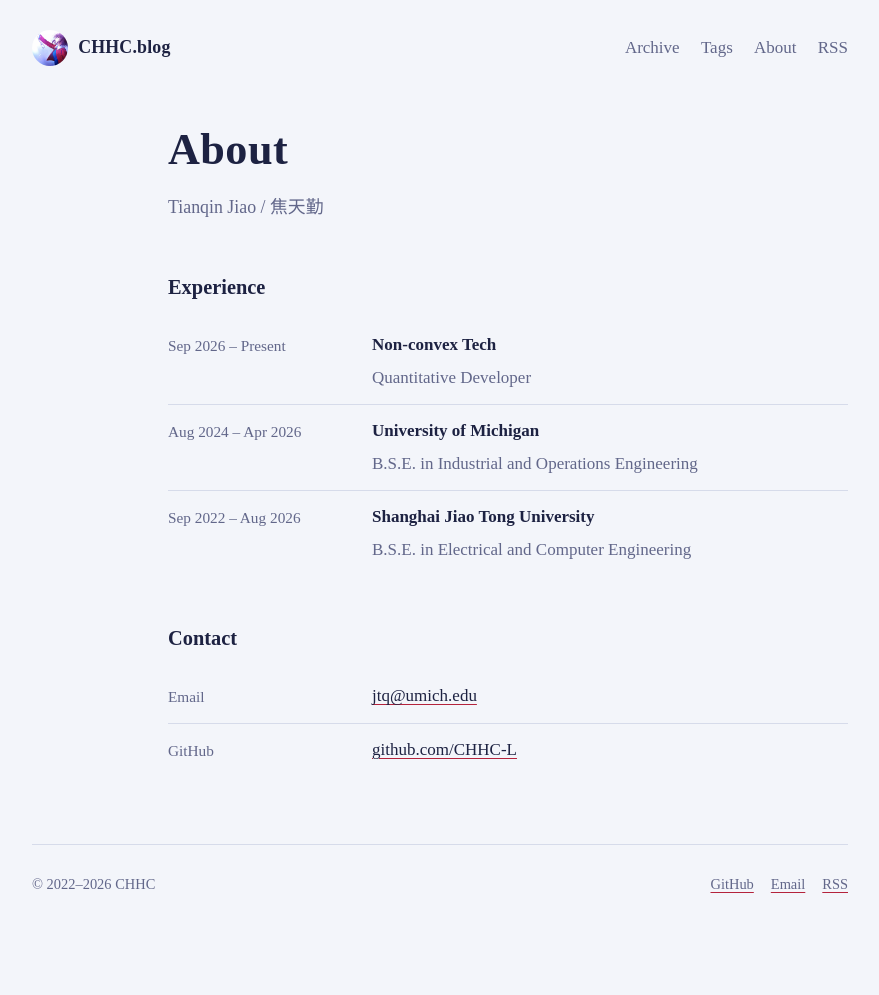
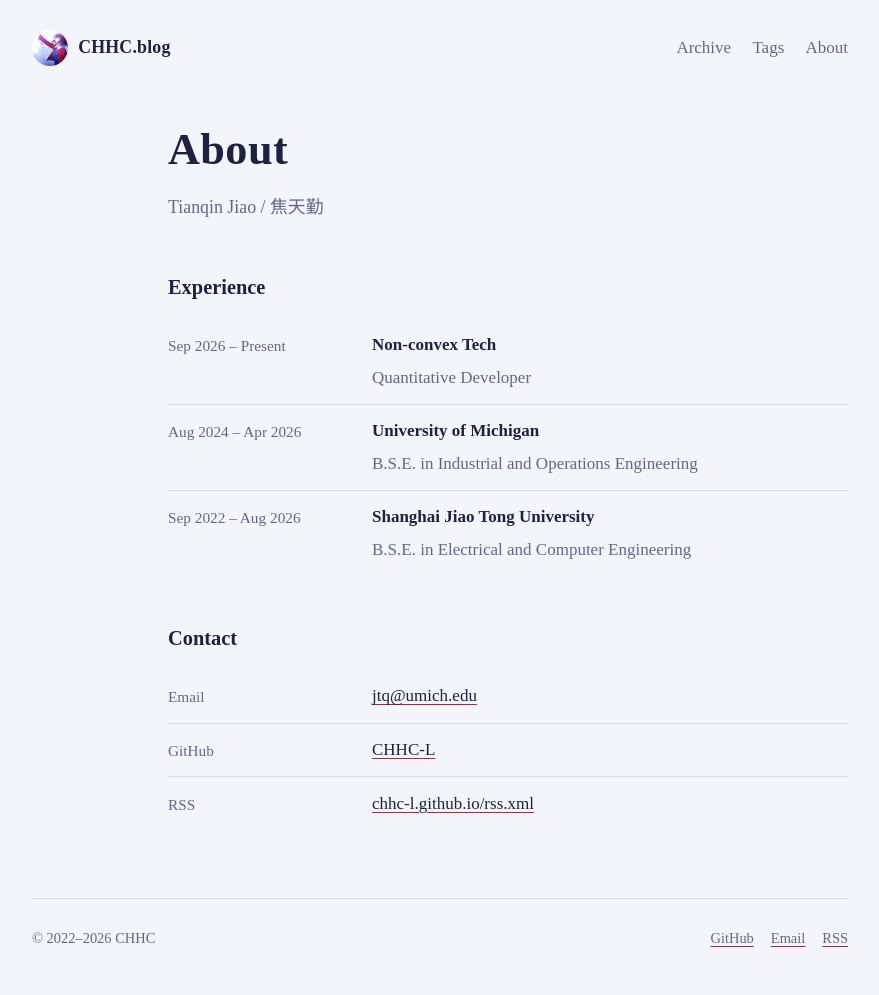
Before and after one commit to CHHC-L/CHHC-L.github.io, an Astro site: page /about in a window 1280 px wide. Shown: the whole page, without its empty margins (200-1079 px from the left). Before the commit the page ends 941 px from the top, so only its background shows below. Built offline with nearby package versions, Linux system fonts and the light colour scheme; Astro itself is replaced by a stand-in of ours.

Commit message:
Move RSS from the header to About's contact list
- Header nav is now Archive / Tags / About
- About contacts: GitHub link reads "CHHC-L"; RSS row added last

Co-Authored-By: Claude Opus 5.5 <noreply@anthropic.com>
Claude-Session: https://claude.ai/code/session_01BKR9QHLc5i8uJ29nLAnY8G

```diff
--- a/src/layouts/Base.astro
+++ b/src/layouts/Base.astro
@@ -56,7 +56,6 @@ const nav = [
             </a>
           ))
         }
-        <a href="/rss.xml">RSS</a>
       </nav>
     </header>
     <main id="main">
--- a/src/pages/about.astro
+++ b/src/pages/about.astro
@@ -1,6 +1,8 @@
 ---
 import Base from '../layouts/Base.astro';
 import { EMAIL, GITHUB } from '../consts';
+
+const rss = new URL('/rss.xml', Astro.site);
 
 // Newest first.
 const experience = [
@@ -43,7 +45,11 @@ const experience = [
         </div>
         <div>
           <dt>GitHub</dt>
-          <dd><a href={GITHUB}>{GITHUB.replace('https://', '')}</a></dd>
+          <dd><a href={GITHUB}>{GITHUB.split('/').pop()}</a></dd>
+        </div>
+        <div>
+          <dt>RSS</dt>
+          <dd><a href="/rss.xml">{rss.host + rss.pathname}</a></dd>
         </div>
       </dl>
     </section>
```
